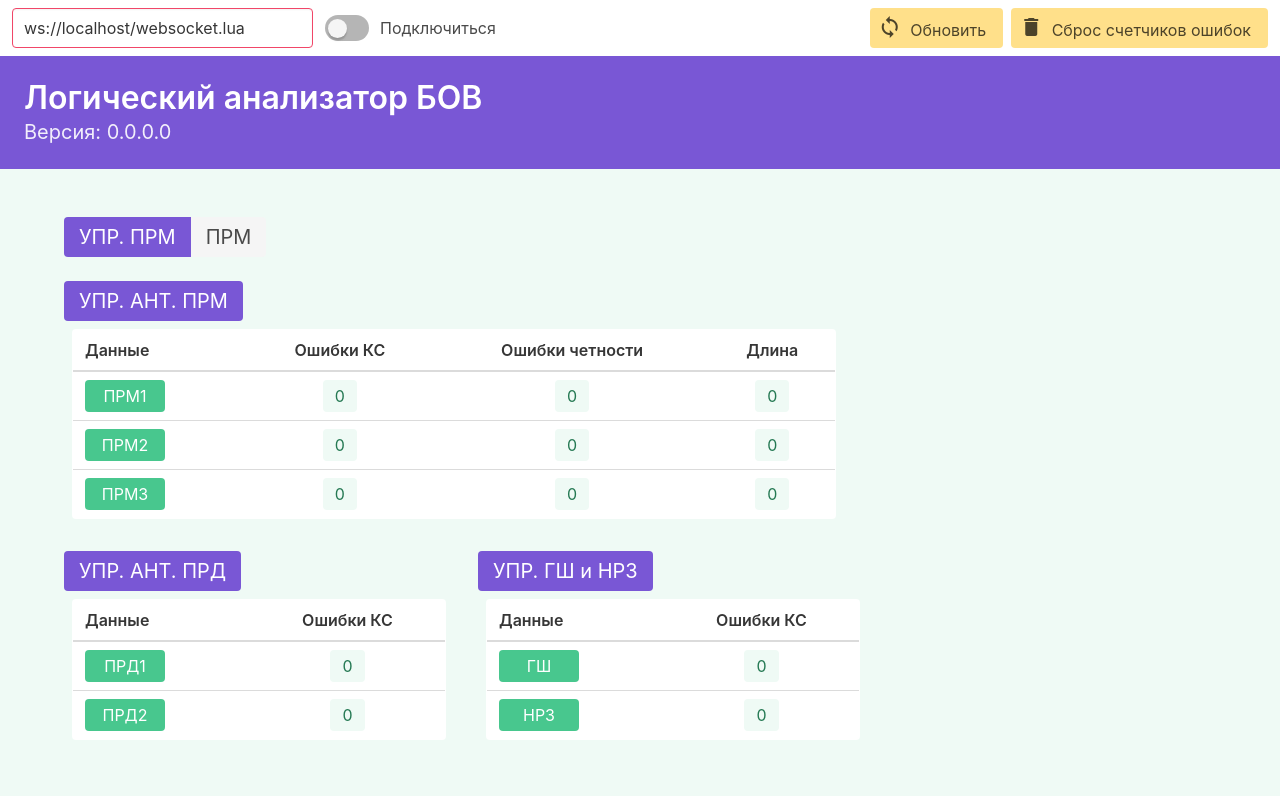
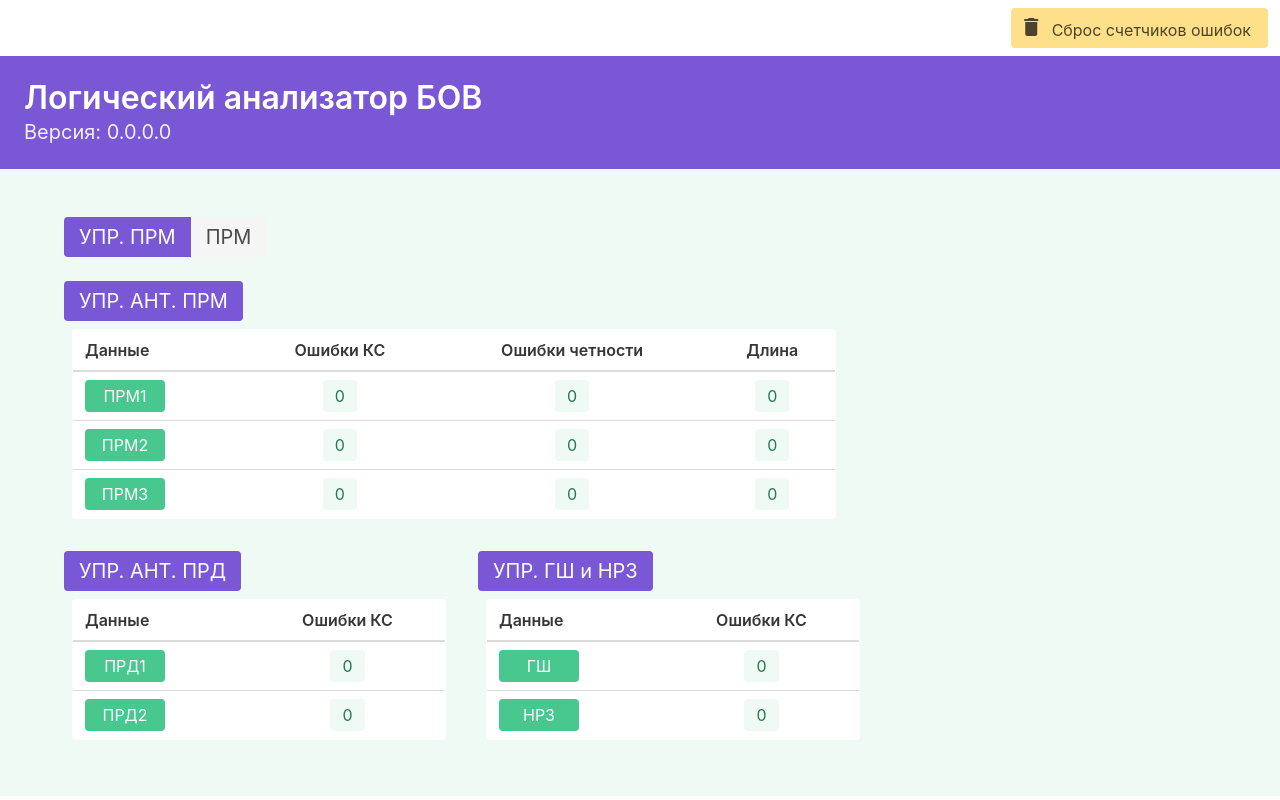
Before and after one commit to kolpaland/bovla_json_rpc, a plain HTML site: page index.html in a window 1280 px wide. Drawn offline with Linux system fonts and the light colour scheme.

Commit message:
спрятаны кнопки обновить и подключение

```diff
--- a/index.html
+++ b/index.html
@@ -15,7 +15,7 @@
 
       <template #start>
         <b-navbar-item tag="div">
-          <b-field grouped :type="typeMsg">
+          <b-field class="is-invisible" grouped :type="typeMsg">
             <b-input v-model="endpoint" placeholder="Введите адрес..." icon-right="." :disabled="isDisabled">
             </b-input>
             <b-switch v-model="isConnected" :type="typeMsg" :disabled="isDisabled">
@@ -28,7 +28,7 @@
       <template #end>
         <b-navbar-item tag="div">
           <div class="buttons">
-            <b-button type="is-warning" @click="sendRequest(1, 'get')">
+            <b-button class="is-invisible" type="is-warning" @click="sendRequest(1, 'get')">
               <b-icon icon="sync">
               </b-icon>
               <span>Обновить</span>
```
Lines whose indentation alone changed are shown as unchanged.
